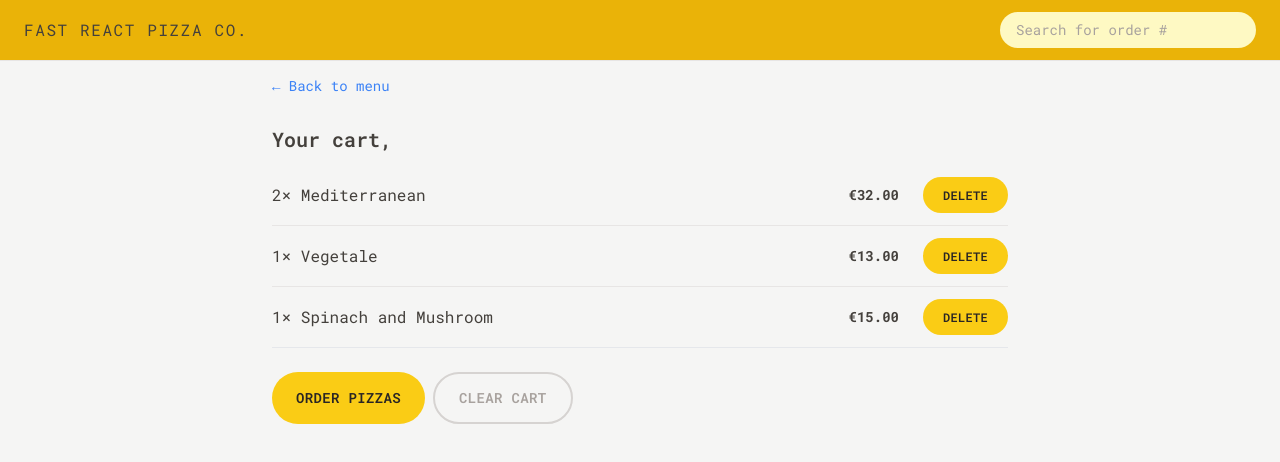
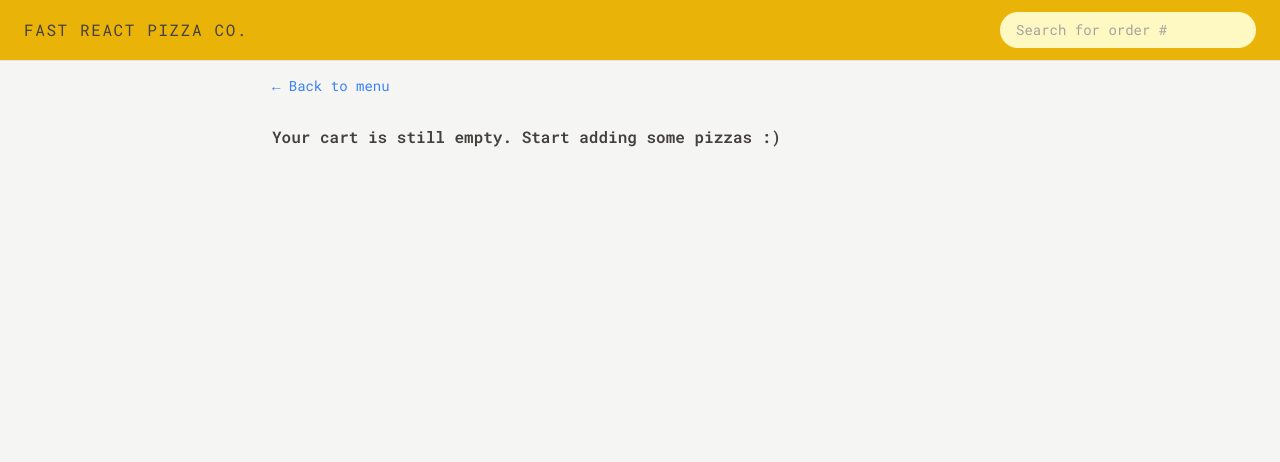
Before and after one commit to r3hmantom/react-fast-pizza, a React (Vite) app: page /cart in a window 1280 px wide. Shown: the top 462 px of the page. Built offline with nearby package versions, Linux system fonts and the light colour scheme.

Commit message:
Building the cart page

```diff
--- a/src/features/cart/Cart.jsx
+++ b/src/features/cart/Cart.jsx
@@ -1,36 +1,20 @@
-import { Link } from "react-router-dom";
+import EmptyCart from "./EmptyCart"
 import LinkButton from "../../ui/LinkButton";
 import Button from "../../ui/Button";
 import CartItem from "./CartItem";
-import { useSelector } from "react-redux";
-
-const fakeCart = [
-  {
-    pizzaId: 12,
-    name: "Mediterranean",
-    quantity: 2,
-    unitPrice: 16,
-    totalPrice: 32,
-  },
-  {
-    pizzaId: 6,
-    name: "Vegetale",
-    quantity: 1,
-    unitPrice: 13,
-    totalPrice: 13,
-  },
-  {
-    pizzaId: 11,
-    name: "Spinach and Mushroom",
-    quantity: 1,
-    unitPrice: 15,
-    totalPrice: 15,
-  },
-];
+import { useDispatch, useSelector } from "react-redux";
+import { clearCart, getCart } from "./cartSlice";
+import { getUsername } from "../user/userSlice";
 
 function Cart() {
-  const cart = fakeCart;
-  const username = useSelector(state => state.user.username)
+  const cart = useSelector(getCart);
+  const username = useSelector(getUsername);
+  const dispatch = useDispatch();
+  function handleClearCart() {
+    dispatch(clearCart())
+  }
+
+  if(cart.length == 0) return <EmptyCart />
 
   return (
     <div className="px-4 py-3">
@@ -47,7 +31,7 @@
           Order pizzas{" "}
         </Button>
 
-        <Button type="secondary">Clear cart</Button>
+        <Button type="secondary" onClick={handleClearCart}>Clear cart</Button>
       </div>
     </div>
   );
--- a/src/features/cart/EmptyCart.jsx
+++ b/src/features/cart/EmptyCart.jsx
@@ -1,11 +1,11 @@
-import { Link } from 'react-router-dom';
+import LinkButton from "../../ui/LinkButton";
 
 function EmptyCart() {
   return (
-    <div>
-      <Link to="/menu">&larr; Back to menu</Link>
+    <div className="px-4 py-3">
+      <LinkButton to="/menu">&larr; Back to menu</LinkButton>
 
-      <p>Your cart is still empty. Start adding some pizzas :)</p>
+      <p className="font-semibold mt-7">Your cart is still empty. Start adding some pizzas :)</p>
     </div>
   );
 }
--- a/src/features/cart/cartSlice.js
+++ b/src/features/cart/cartSlice.js
@@ -44,3 +44,5 @@
   state.cart.cart.reduce((sum, item) => sum + item.quantity, 0);
 export const getTotalCartPrice = (state) =>
   state.cart.cart.reduce((sum, item) => sum + item.totalPrice, 0);
+
+export const getCart = (state) => state.cart.cart;
--- a/src/features/user/userSlice.js
+++ b/src/features/user/userSlice.js
@@ -16,6 +16,8 @@
 
 export default userSlice.reducer;
 export const { updateName } = userSlice.actions;
+
+export const getUsername = (state) => state.user.username;
 
 // function getPosition() {
 //   return new Promise(function (resolve, reject) {
```
